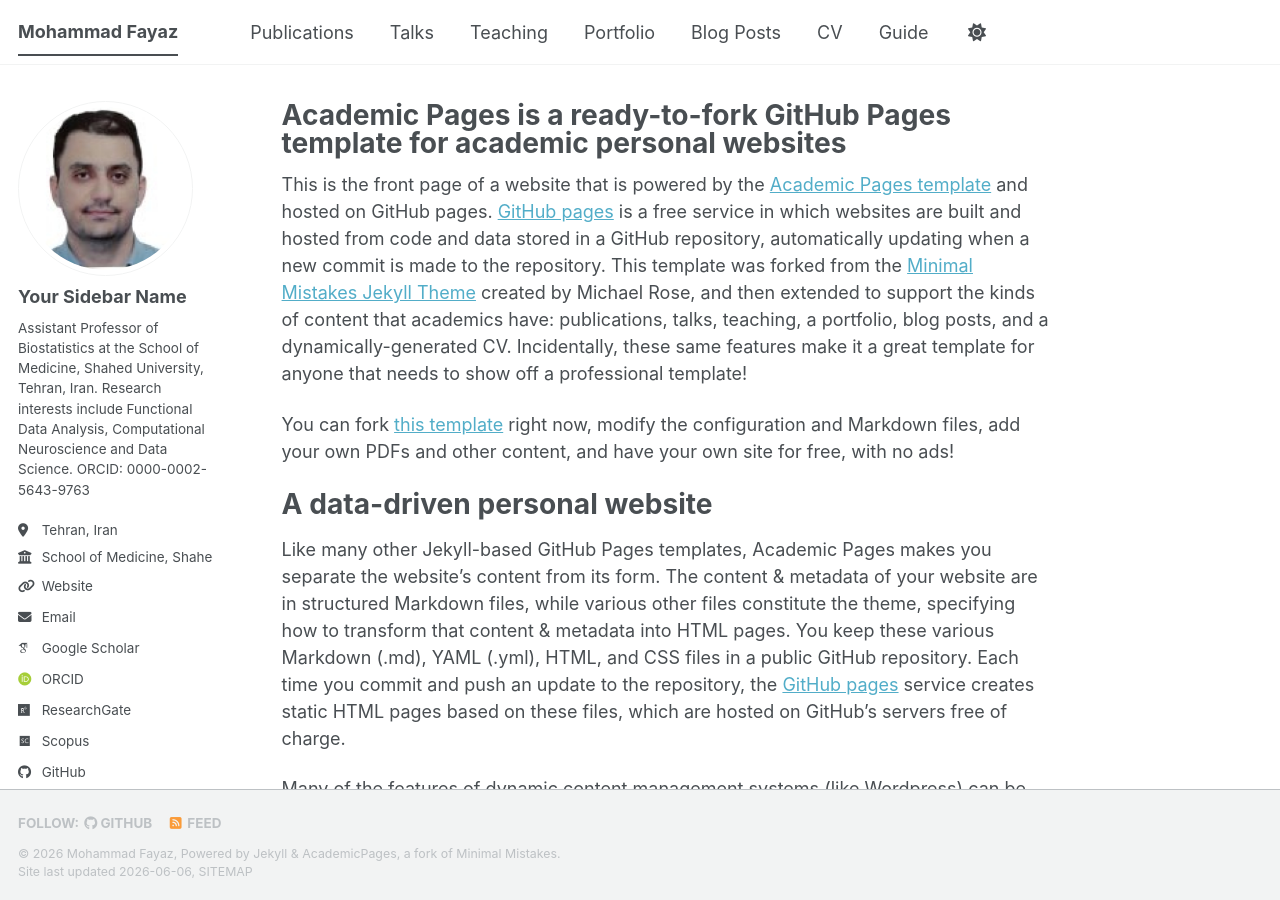
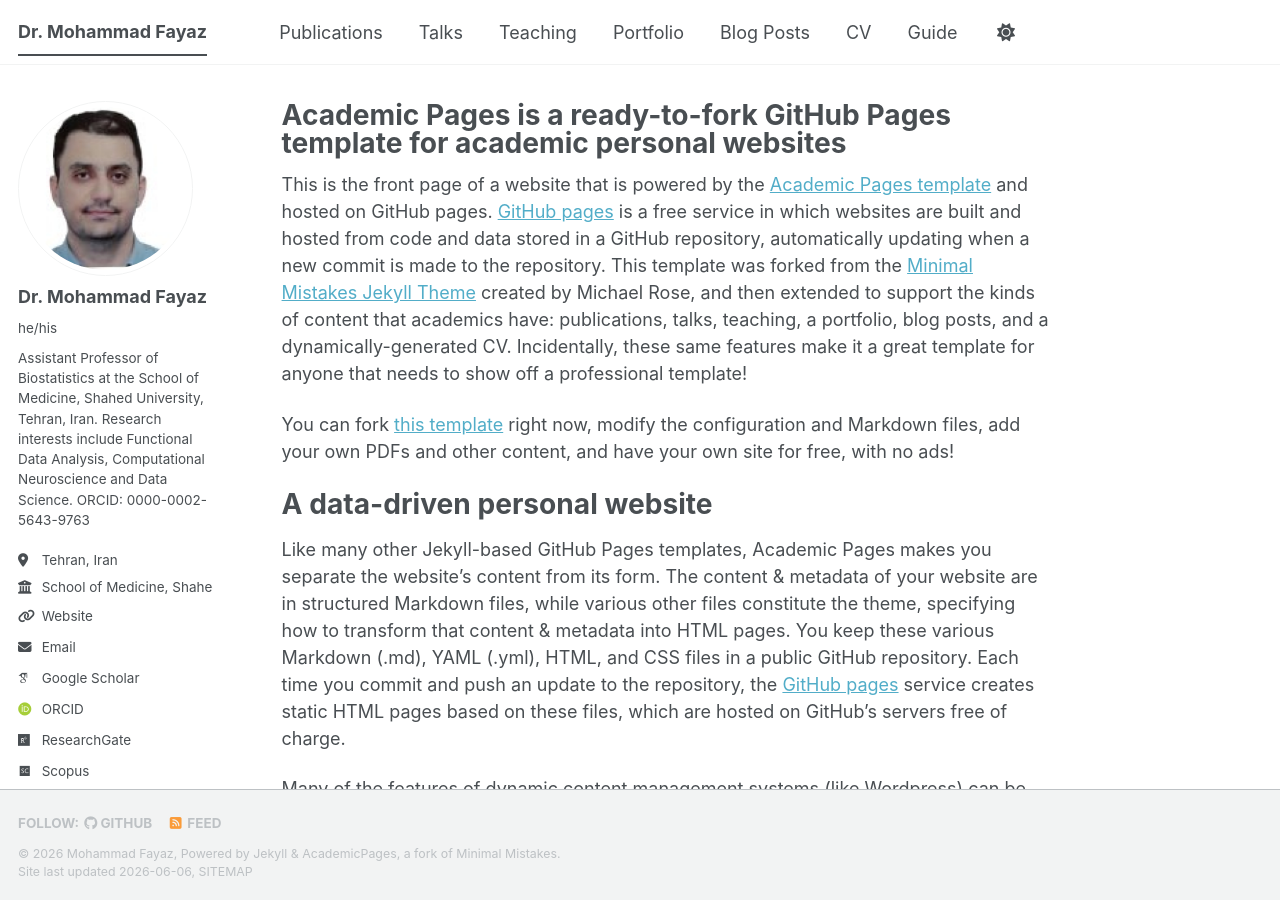
Before and after one commit to mohammad-fayaz/mohammad-fayaz.github.io, a Jekyll site: the page built from _pages/about.md, in a window 1280 px wide and 900 px high. Built offline with Jekyll 4.4.1, drawn with Linux system fonts in a browser that asks for light colours; some web fonts are replaced; a script bundle is joined from its source files by our own code; library files that are not in the unit come from our copies.

Commit message:
Update _config.yml

```diff
--- a/_config.yml
+++ b/_config.yml
@@ -9,7 +9,7 @@
 # Basic Site Settings
 locale                   : "en-US"
 site_theme               : "default" # The available themes options are "default", "air", "sunrise", "mint", "dirt" and "contrast"
-title                    : "Mohammad Fayaz"
+title                    : "Dr. Mohammad Fayaz"
 title_separator          : "-"
 name                     : &name "Mohammad Fayaz"
 description              : &description "Academic website of Mohammad Fayaz"   # Update this with a general description of your site, this is the default if not overridden by a page
@@ -24,12 +24,12 @@ repository               : "mohammad-fayaz/mohammad-fayaz.github.io"
 author:
   # Biographic information
   avatar           : "profile_Fayaz.png"
-  name             : "Your Sidebar Name"
-  pronouns         : # example: "she/her"
+  name             : "Dr. Mohammad Fayaz"
+  pronouns         : "he/his"
   bio              : "Assistant Professor of Biostatistics at the School of Medicine, Shahed University, Tehran, Iran. Research interests include Functional Data Analysis, Computational Neuroscience and Data Science. ORCID: 0000-0002-5643-9763"
   location         : "Tehran, Iran"
   employer         : "School of Medicine, Shahed University"
-  uri              : https://isid.research.ac.ir/Mohammad_Fayaz
+  uri              :  https://isid.research.ac.ir/Mohammad_Fayaz
   email            : "Mohammad.Fayaz.89@gmail.com"
 
   # Academic websites
```
